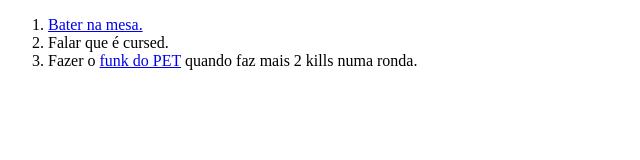
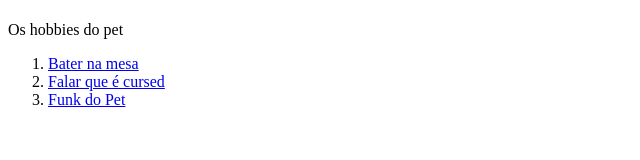
Before and after one commit to kzy222/J0MPET, a plain HTML site: page hobbies.html in a window 1280 px wide. Shown: the whole page, without its empty margins (0-640 px from the left). Drawn offline with Linux system fonts and the light colour scheme.

Commit message:
Add files via upload

```diff
--- a/hobbies.html
+++ b/hobbies.html
@@ -1,14 +1,18 @@
 <!DOCTYPE html>
 <html lang="en" dir="ltr">
+
 <head>
   <meta charset="utf-8">
-    <title>Os hobbies do Pet</title>
+  <title>Meu puro pet</title>
 </head>
+
 <body>
+  <h1></h1>Os hobbies do pet</h1>
   <ol>
-      <li><a href="https://www.youtube.com/watch?v=LGOQ5T6uCNU">Bater na mesa.</a></li>
-      <li>Falar que é cursed.</li>
-      <li>Fazer o <a href="https://www.youtube.com/watch?v=3EtdIG72cBY">funk do PET</a> quando faz mais 2 kills numa ronda.</li>
+    <li><a href="https://www.youtube.com/watch?v=LGOQ5T6uCNU">Bater na mesa</a></li>
+    <li><a href="#">Falar que é cursed</a></li>
+    <li><a href="https://www.youtube.com/watch?v=3EtdIG72cBY">Funk do Pet</a></li>
   </ol>
 </body>
+
 </html>
```
Lines whose indentation alone changed are shown as unchanged.
